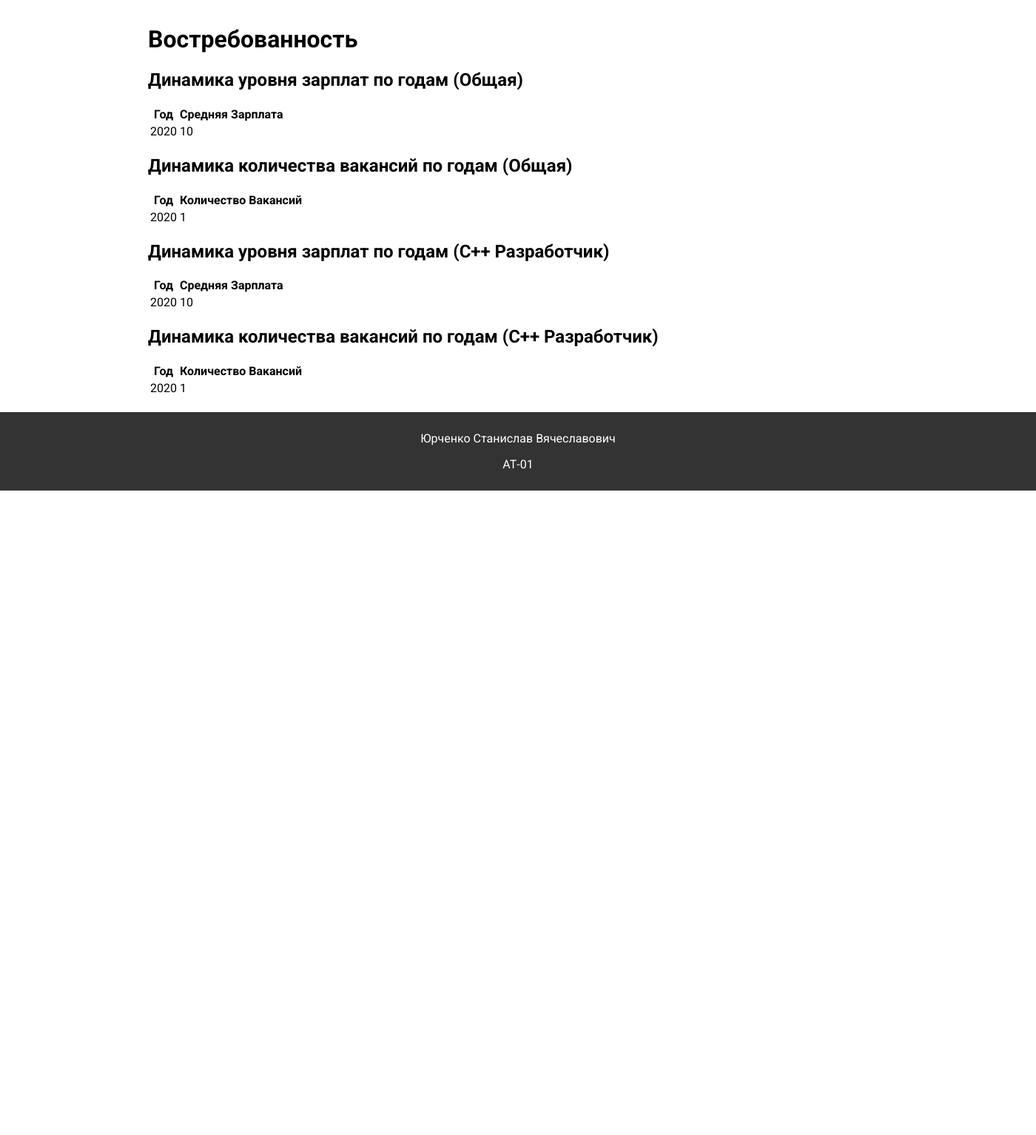
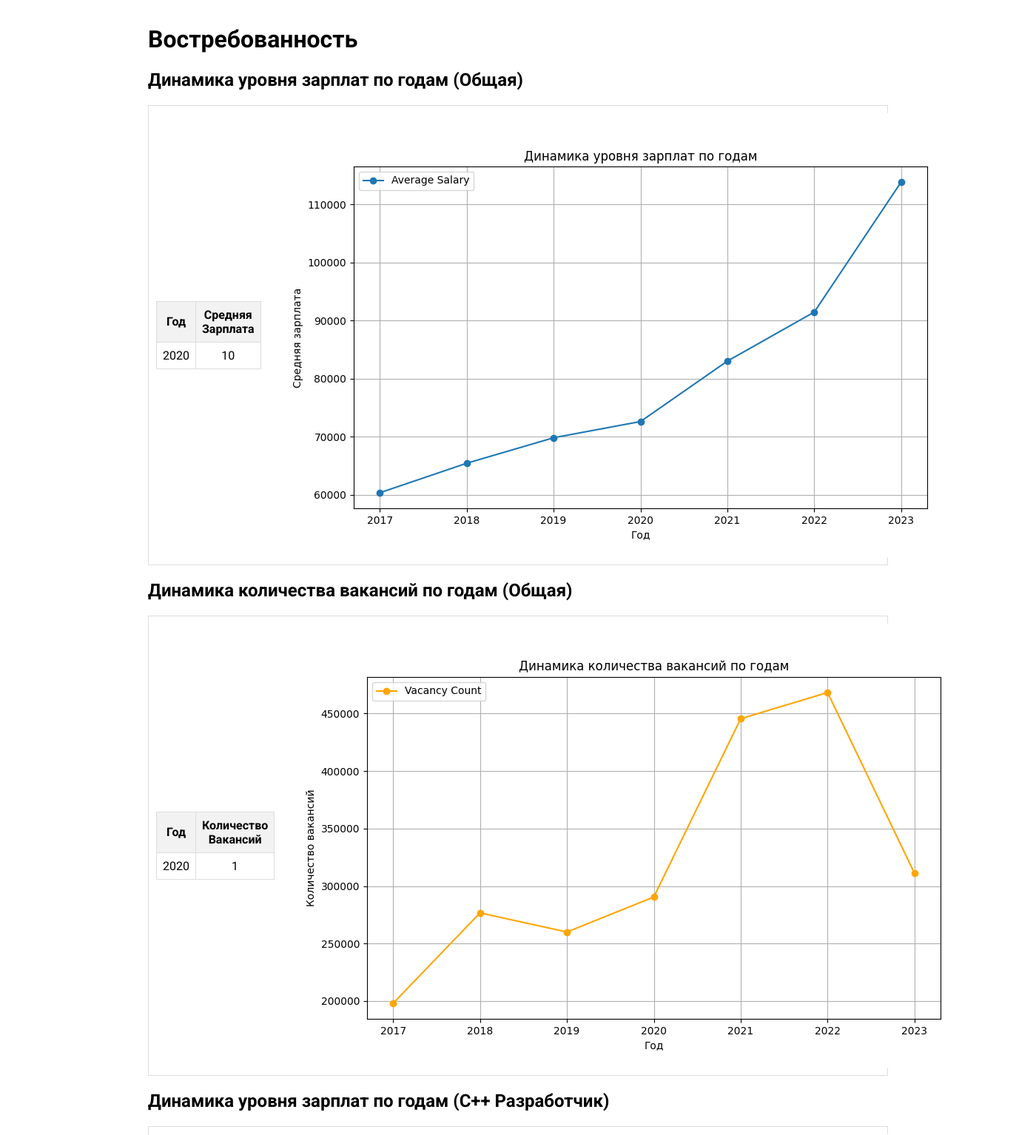
Before and after one commit to Materacl/python-rtf-learning-Django, a Django app: page /demand/ in a window 1400 px wide. Shown: the part 78-1612 px from the top of the page at 74% size. Before the commit the page ends 741 px from the top, so only its background shows below. Run offline with Django 5.2, Linux system fonts and the light colour scheme; tables that the repository leaves empty hold one stand-in row (values such as "Sample post").

Commit message:
добавлен код для создания графиков и графики на странице

```diff
--- a/profession_project/static/css/style.css
+++ b/profession_project/static/css/style.css
@@ -88,9 +88,44 @@ body {
 
 .float-left {
     float: left;
-    margin-right: 20px; /* Устанавливаем отступ справа для разделения изображения и текста */
 }
 
+/* Общий стиль для таблиц */
+table {
+    border-collapse: collapse;
+    width: 200px;
+}
+
+table th {
+    background-color: #f2f2f2;
+    padding: 8px;
+    border: 1px solid #dddddd;
+    font-weight: bold; /* Жирный шрифт для заголовков */
+    text-align: center; /* Выравнивание по центру */
+}
+
+table td {
+    padding: 8px;
+    border: 1px solid #dddddd;
+    text-align: center; /* Выравнивание по центру */
+}
+
+/* Стиль для контейнера таблицы и графика */
+.table-graph-wrapper {
+    display: flex;
+    justify-content: space-between;
+    align-items: center; /* Выравнивание по центру по вертикали */
+    border: 1px solid #dddddd; /* Обводка */
+    padding: 10px; /* Поля вокруг контейнера */
+    margin-bottom: 20px; /* Отступ снизу */
+}
+
+img {
+    display: block;
+    margin: 0;
+    padding: 0;
+}
 /**/
 
+
 /*Footer*/
--- a/profession_project/templates/demand.html
+++ b/profession_project/templates/demand.html
@@ -1,10 +1,11 @@
-<!-- Assuming you have the same template structure as before -->
 {% extends "base_generic.html" %}
+{% load static %}
 {% block title %}<title>Востребованность</title>{% endblock %}
 {% block content %}
     <h1>Востребованность</h1>
 
     <h2>Динамика уровня зарплат по годам (Общая)</h2>
+    <div class="table-graph-wrapper">
         <table>
             <thead>
                 <tr>
@@ -21,8 +22,11 @@
                 {% endfor %}
             </tbody>
         </table>
+        <img src="{% static 'demand/img/dynamic_salary_all_plot.png' %}" alt="График" width="1000" height="600">
+    </div>
 
     <h2>Динамика количества вакансий по годам (Общая)</h2>
+    <div class="table-graph-wrapper">
         <table>
             <thead>
                 <tr>
@@ -39,8 +43,11 @@
                 {% endfor %}
             </tbody>
         </table>
+        <img src="{% static 'demand/img/dynamic_count_all_plot.png' %}" alt="График" width="1000" height="600">
+    </div>
 
     <h2>Динамика уровня зарплат по годам ({{ prof }})</h2>
+    <div class="table-graph-wrapper">
         <table>
             <thead>
                 <tr>
@@ -57,8 +64,11 @@
                 {% endfor %}
             </tbody>
         </table>
+        <img src="{% static 'demand/img/dynamic_salary_prof_plot.png' %}" alt="График" width="1000" height="600">
+    </div>
 
     <h2>Динамика количества вакансий по годам ({{ prof }})</h2>
+    <div class="table-graph-wrapper">
         <table>
             <thead>
                 <tr>
@@ -75,5 +85,7 @@
                 {% endfor %}
             </tbody>
         </table>
+        <img src="{% static 'demand/img/dynamic_count_prof_plot.png' %}" alt="График" width="1000" height="600">
+    </div>
 
 {% endblock %}
```
Also changed, not shown: vacancies_analysis/demand_graphs.py (+46 -0 lines), profession_project/static/demand/img/dynamic_count_all_plot.png (added), profession_project/static/demand/img/dynamic_count_prof_plot.png (added), profession_project/static/demand/img/dynamic_salary_all_plot.png (added), profession_project/static/demand/img/dynamic_salary_prof_plot.png (added). Lines whose indentation alone changed are shown as unchanged.
